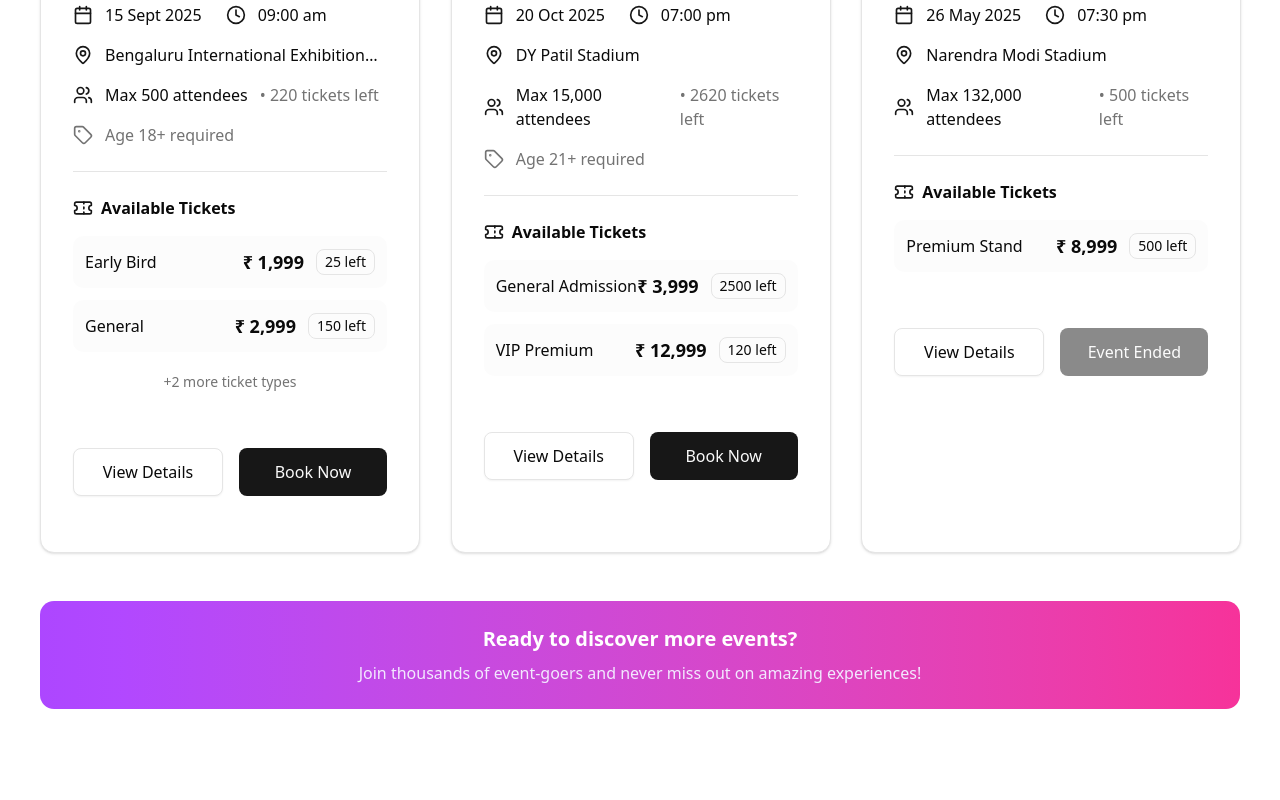
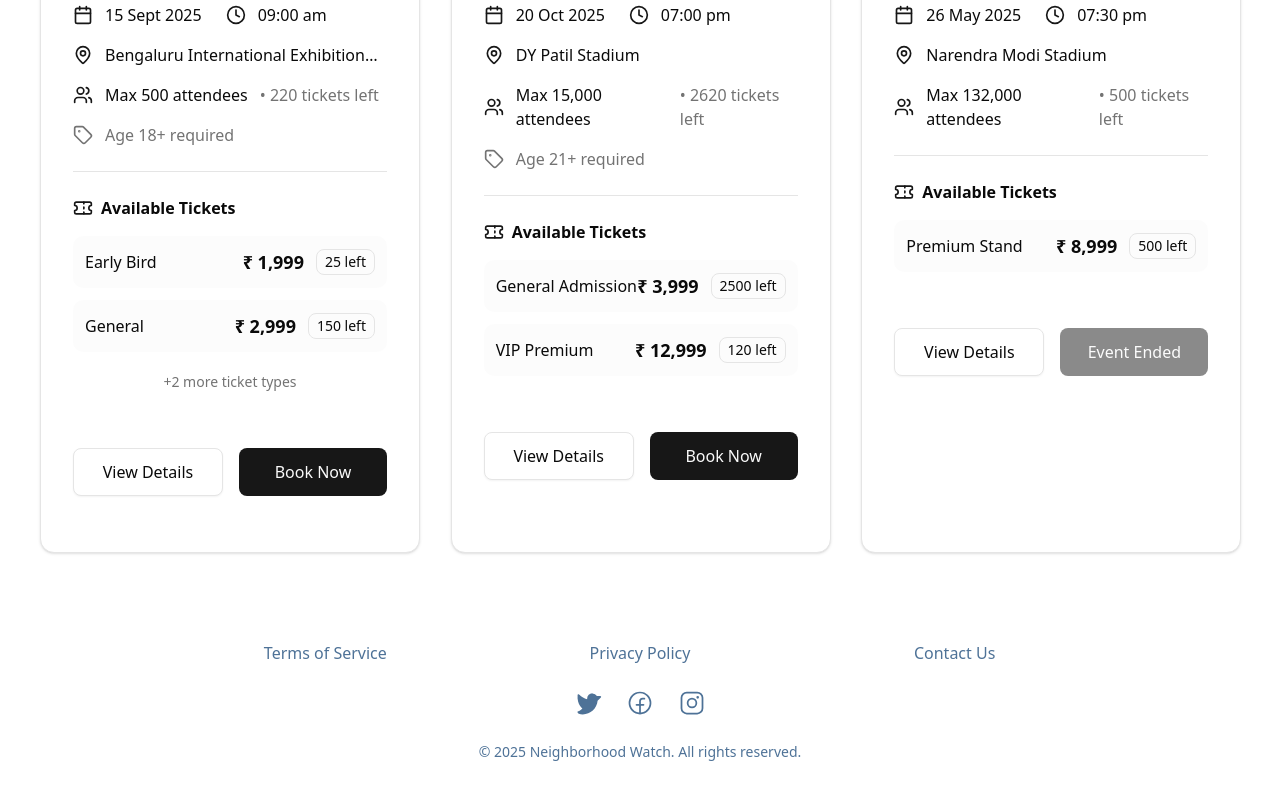
Before and after one commit to yashurade27/hack_elite_oddo_hackaton_2025, a Next.js app: page / in a window 1280 px wide. Shown: the part 2220-3020 px from the top of the page. Before the commit the page ends 2961 px from the top, so only its background shows below. Built offline with nearby package versions, Linux system fonts and the light colour scheme.

Commit message:
Updated the footer

```diff
--- a/app/page.tsx
+++ b/app/page.tsx
@@ -2,11 +2,17 @@
 
 import CardEvent from "@/components/CardEvent";
 import SearchHome from "@/components/User/SearchHome";
-import { sampleEventData, sampleMusicEvent, sampleSportsEvent } from "@/components/SampleEventData";
+import {
+  sampleEventData,
+  sampleMusicEvent,
+  sampleSportsEvent,
+} from "@/components/SampleEventData";
 
 export default function Home() {
   const handleBookTicket = (eventId: number, ticketTypeId: number) => {
-    console.log(`Booking ticket for event ${eventId}, ticket type ${ticketTypeId}`);
+    console.log(
+      `Booking ticket for event ${eventId}, ticket type ${ticketTypeId}`
+    );
     // Add your booking logic here
   };
 
@@ -19,13 +25,15 @@ export default function Home() {
     <div className="min-h-screen bg-background">
       {/* Search Section */}
       <div className="w-full px-6 py-8">
-        <SearchHome/>
+        <SearchHome />
       </div>
 
       {/* Events Grid Section */}
       <div className="w-full px-6 pb-12">
         <div className="max-w-7xl mx-auto">
-          <h2 className="text-3xl font-bold mb-8 text-center">Featured Events</h2>
+          <h2 className="text-3xl font-bold mb-8 text-center">
+            Featured Events
+          </h2>
           <div className="grid grid-cols-1 md:grid-cols-2 lg:grid-cols-3 gap-8">
             <CardEvent
               event={sampleEventData}
@@ -67,14 +75,92 @@ export default function Home() {
       </div>
 
       {/* Footer Section */}
-      <div className="w-full px-6 pb-8">
+      {/* <div className="w-full px-6 pb-8">
         <div className="max-w-7xl mx-auto">
           <div className="bg-gradient-to-r from-purple-500 to-pink-500 p-6 rounded-xl text-white text-center">
             <h3 className="text-xl font-semibold mb-2">Ready to discover more events?</h3>
             <p className="text-purple-100">Join thousands of event-goers and never miss out on amazing experiences!</p>
           </div>
         </div>
-      </div>
+      </div> */}
+      <footer className="flex justify-center">
+        <div className="flex max-w-[960px] flex-1 flex-col">
+          <div className="flex flex-col gap-6 px-5 py-10 text-center @container">
+            <div className="flex flex-wrap items-center justify-center gap-6 @[480px]:flex-row @[480px]:justify-around">
+              <a
+                className="text-[#4e7297] text-base font-normal min-w-40 hover:text-[#363673] transition-colors"
+                href="#"
+              >
+                Terms of Service
+              </a>
+              <a
+                className="text-[#4e7297] text-base font-normal min-w-40 hover:text-[#363673] transition-colors"
+                href="#"
+              >
+                Privacy Policy
+              </a>
+              <a
+                className="text-[#4e7297] text-base font-normal min-w-40 hover:text-[#363673] transition-colors"
+                href="#"
+              >
+                Contact Us
+              </a>
+            </div>
+
+            <div className="flex flex-wrap justify-center gap-6">
+              <a
+                href="#"
+                className="text-[#4e7297] hover:text-[#363673] transition-colors"
+              >
+                <svg
+                  xmlns="http://www.w3.org/2000/svg"
+                  width="28"
+                  height="28"
+                  fill="currentColor"
+                  viewBox="0 0 256 256"
+                >
+                  <path d="M247.39,68.94A8,8,0,0,0,240,64H209.57A48.66,48.66,0,0,0,168.1,40a46.91,46.91,0,0,0-33.75,13.7A47.9,47.9,0,0,0,120,88v6.09C79.74,83.47,46.81,50.72,46.46,50.37a8,8,0,0,0-13.65,4.92c-4.31,47.79,9.57,79.77,22,98.18a110.93,110.93,0,0,0,21.88,24.2c-15.23,17.53-39.21,26.74-39.47,26.84a8,8,0,0,0-3.85,11.93c.75,1.12,3.75,5.05,11.08,8.72C53.51,229.7,65.48,232,80,232c70.67,0,129.72-54.42,135.75-124.44l29.91-29.9A8,8,0,0,0,247.39,68.94Z" />
+                </svg>
+              </a>
+
+              <a
+                href="#"
+                className="text-[#4e7297] hover:text-[#363673] transition-colors"
+              >
+                <svg
+                  xmlns="http://www.w3.org/2000/svg"
+                  width="28"
+                  height="28"
+                  fill="currentColor"
+                  viewBox="0 0 256 256"
+                >
+                  <path d="M128,24A104,104,0,1,0,232,128,104.11,104.11,0,0,0,128,24Zm8,191.63V152h24a8,8,0,0,0,0-16H136V112a16,16,0,0,1,16-16h16a8,8,0,0,0,0-16H152a32,32,0,0,0-32,32v24H96a8,8,0,0,0,0,16h24v63.63a88,88,0,1,1,16,0Z" />
+                </svg>
+              </a>
+
+              <a
+                href="#"
+                className="text-[#4e7297] hover:text-[#363673] transition-colors"
+              >
+                <svg
+                  xmlns="http://www.w3.org/2000/svg"
+                  width="28"
+                  height="28"
+                  fill="currentColor"
+                  viewBox="0 0 256 256"
+                >
+                  <path d="M128,80a48,48,0,1,0,48,48A48.05,48.05,0,0,0,128,80Zm0,80a32,32,0,1,1,32-32A32,32,0,0,1,128,160ZM176,24H80A56.06,56.06,0,0,0,24,80v96a56.06,56.06,0,0,0,56,56h96a56.06,56.06,0,0,0,56-56V80A56.06,56.06,0,0,0,176,24Zm40,152a40,40,0,0,1-40,40H80a40,40,0,0,1-40-40V80A40,40,0,0,1,80,40h96a40,40,0,0,1,40,40ZM192,76a12,12,0,1,1-12-12A12,12,0,0,1,192,76Z" />
+                </svg>
+              </a>
+            </div>
+
+            <p className="text-[#4e7297] text-sm font-normal leading-normal">
+              © {new Date().getFullYear()} Neighborhood Watch. All rights
+              reserved.
+            </p>
+          </div>
+        </div>
+      </footer>
     </div>
   );
 }
```
